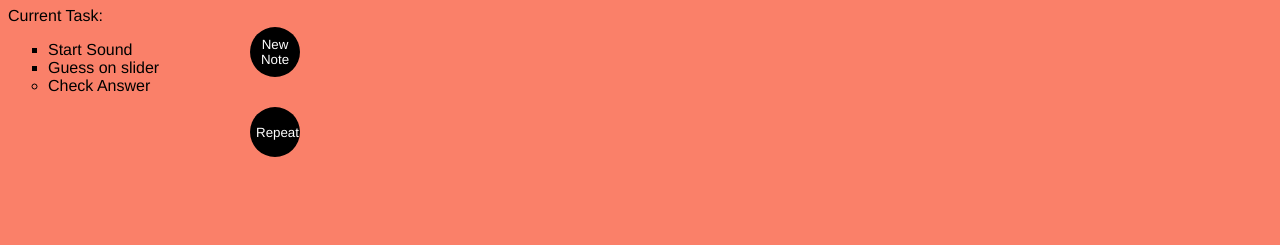
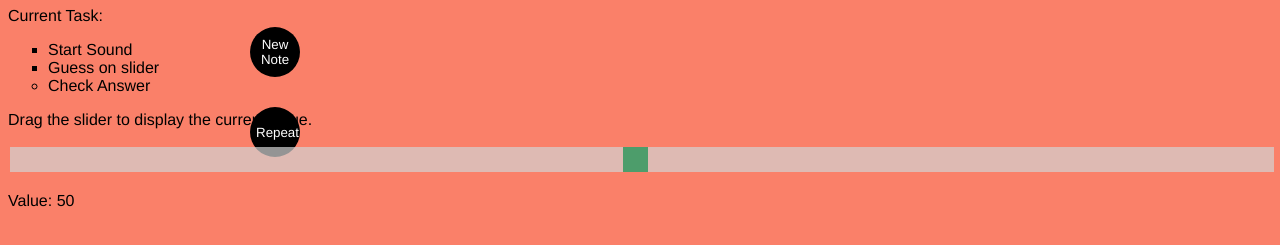
Before and after one commit to Jimbernator/Ear-Trainer, a plain HTML site: page index.html in a window 1280 px wide. Shown: the part 73-318 px from the top of the page. Drawn offline with Linux system fonts and the light colour scheme.

Commit message:
Add slider

```diff
--- a/apps.js
+++ b/apps.js
@@ -64,3 +64,14 @@ function getRandomIntInclusive(min, max) {
     max = Math.floor(max);
     return Math.floor(Math.random() * (max - min + 1) + min); //The maximum is inclusive and the minimum is inclusive
   }
+
+
+
+var slider = document.getElementById("myRange");
+var output = document.getElementById("demo");
+output.innerHTML = slider.value;
+
+slider.oninput = function()
+{
+  output.innerHTML = this.value;
+}
--- a/index.html
+++ b/index.html
@@ -19,6 +19,11 @@
             <button class="btn2">New Note</button>
             <button class="btn3">Repeat</button>
         </div>
+        <p>Drag the slider to display the current value.</p>
+        <div class="slidecontainer">
+        <input type="range" min="1" max="100" value="50" class="slider" id="myRange">
+        <p>Value: <span id="demo"></span></p>
+        </div>
         <script src="apps.js"></script>
         <noscript>You need to enable JavaScript to view the full site.</noscript>
         <div id="Ear-game"></div>
--- a/main.css
+++ b/main.css
@@ -83,3 +83,40 @@ li {
   }
 
   .btn:focus { outline-style: none; }
+
+
+
+  .slidecontainer {
+    width: 100%;
+  }
+
+  .slider {
+    -webkit-appearance: none;
+    width: 100%;
+    height: 25px;
+    background: #d3d3d3;
+    outline: none;
+    opacity: 0.7;
+    -webkit-transition: .2s;
+    transition: opacity .2s;
+    }
+
+    .slider:hover {
+    opacity: 1;
+    }
+
+    .slider::-webkit-slider-thumb {
+    -webkit-appearance: none;
+    appearance: none;
+    width: 25px;
+    height: 25px;
+    background: #04AA6D;
+    cursor: pointer;
+    }
+
+    .slider::-moz-range-thumb {
+    width: 25px;
+    height: 25px;
+    background: #04AA6D;
+    cursor: pointer;
+    }
```
